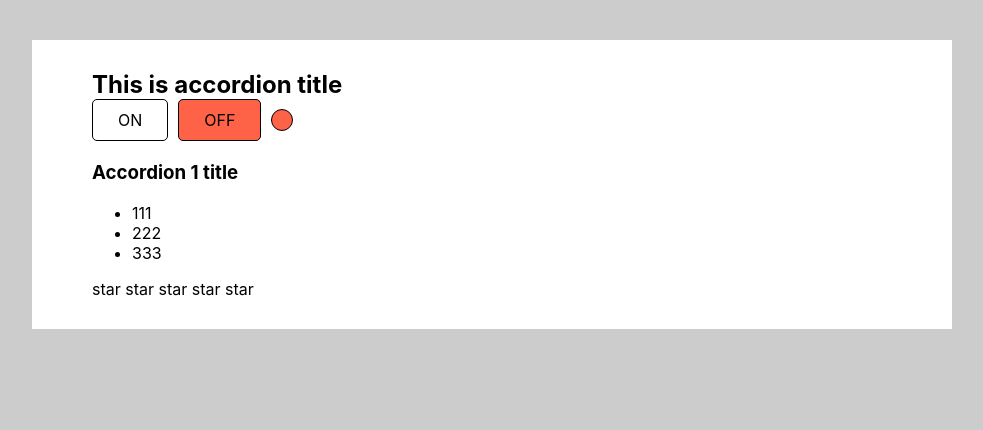
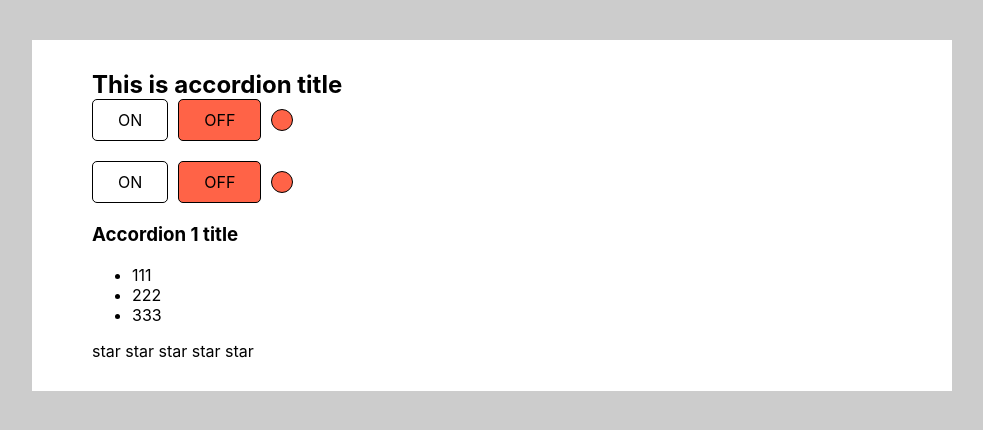
Before and after one commit to Odinokun/react-in-great-detail, a React (Create React App) app: page / in a window 1280 px wide. Shown: the top 430 px of the page, without its empty margins (148-1131 px from the left). Built offline with nearby package versions, Linux system fonts and the light colour scheme.

Commit message:
did all fixes

```diff
--- a/src/App.tsx
+++ b/src/App.tsx
@@ -3,6 +3,7 @@ import './App.css';
 import {OnOff} from "./components/OnOff/OnOff";
 import {Rating, RatingValueType} from "./components/Rating/Rating";
 import {Accordion} from "./components/Accordion/Accordion";
+import {UncontrolledOnOff} from "./components/UncontrolledOnOff/UncontrolledOnOff";
 
 function App() {
 
@@ -14,6 +15,8 @@ function App() {
         <div className="App">
             <PageTitle title={'This is accordion title'}/>
             <OnOff on={setOn} onValue={on}/>
+            <UncontrolledOnOff />
+
             {/*<UncontrolledAccordion titleValue={'Title uncontrolled'}/>*/}
             {/*<UncontrolledRating />*/}
 
--- /dev/null
+++ b/src/components/UncontrolledOnOff/UncontrolledOnOff.tsx
@@ -0,0 +1,46 @@
+import React, {useState} from "react";
+
+type PropsType = {
+    // on: boolean
+}
+
+export const UncontrolledOnOff = (props: PropsType) => {
+    const [on, setOn] = useState(false);
+
+    const wrapStyle = {
+        display: 'flex',
+        alignItems: 'center',
+        marginBottom: '20px'
+    }
+    const onStyle = {
+        borderRadius: '5px',
+        border: '1px solid #000',
+        marginRight: '10px',
+        padding: '10px 25px',
+        cursor: 'pointer',
+        background: on ? 'green' : 'white'
+    }
+    const offStyle = {
+        borderRadius: '5px',
+        border: '1px solid #000',
+        marginRight: '10px',
+        padding: '10px 25px',
+        cursor: 'pointer',
+        background: on ? 'white' : 'tomato'
+    }
+    const indicatorStyle = {
+        width: '20px',
+        height: '20px',
+        borderRadius: '50%',
+        border: '1px solid #000',
+        background: on ? 'green' : 'tomato'
+    }
+
+    return (
+        <div style={wrapStyle}>
+            <div style={onStyle} onClick={()=>setOn(true)}>ON</div>
+            <div style={offStyle} onClick={()=>setOn(false)}>OFF</div>
+            <div style={indicatorStyle}> </div>
+        </div>
+    )
+}
```
